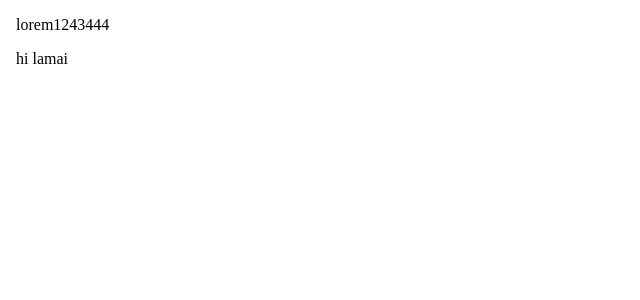
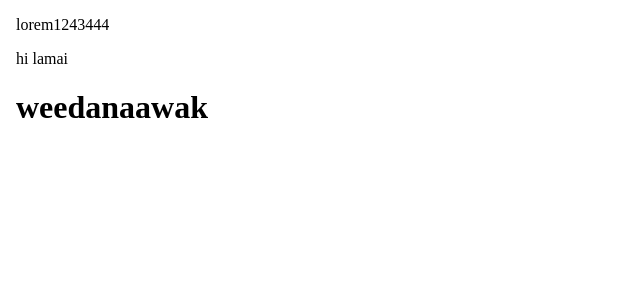
Before and after one commit to SubhanuKalansuriya/Loyalty-Management-System, an Angular app: page / in a window 1280 px wide. Shown: the top 300 px of the page, without its empty margins (0-640 px from the left). Built offline with nearby package versions, Linux system fonts and the light colour scheme.

Commit message:
added a heading

```diff
--- a/src/app/app.component.html
+++ b/src/app/app.component.html
@@ -2,5 +2,6 @@
 <body>
 <p>lorem1243444</p>
 <p>hi lamai</p>
+<h1>weedanaawak</h1>
 </body>
 </html>
```
